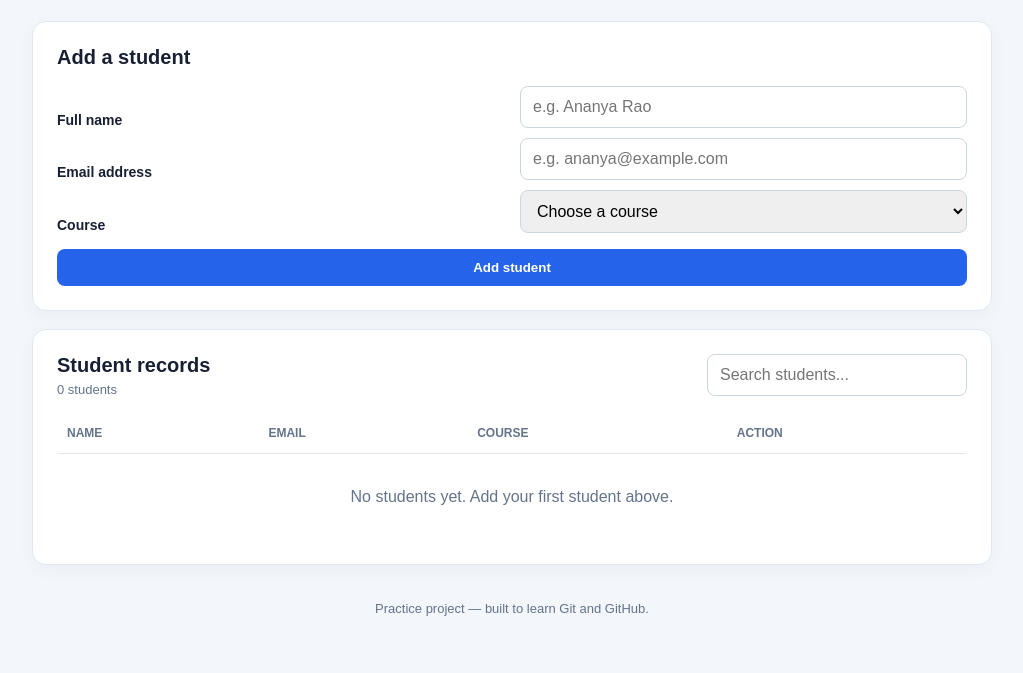
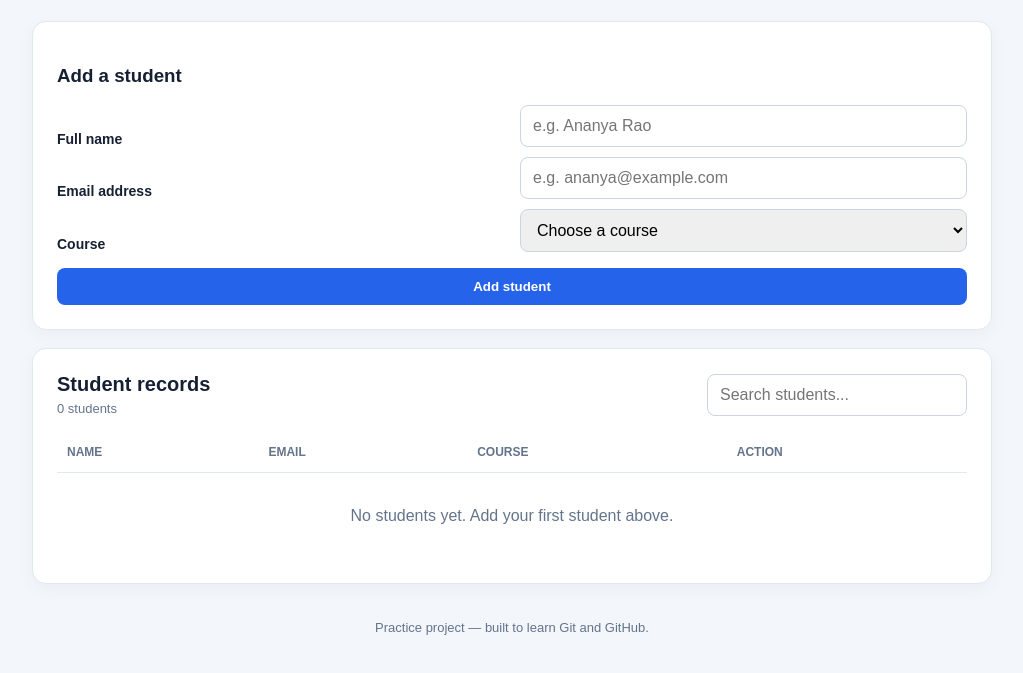
Before and after one commit to gannigoud/student-management, a plain HTML site: page index.html in a window 1280 px wide. Shown: the part 155-828 px from the top of the page, without its empty margins (128-1151 px from the left). Drawn offline with Linux system fonts and the light colour scheme.

```diff
--- a/index.html
+++ b/index.html
@@ -15,7 +15,7 @@
     </header>
 
     <section class="panel">
-      <h2>Add a student</h2>
+      <h3>Add a student</h3>
       <form id="student-form">
         <label for="student-name">Full name</label>
         <input id="student-name" name="name" placeholder="e.g. Ananya Rao" required>
```
